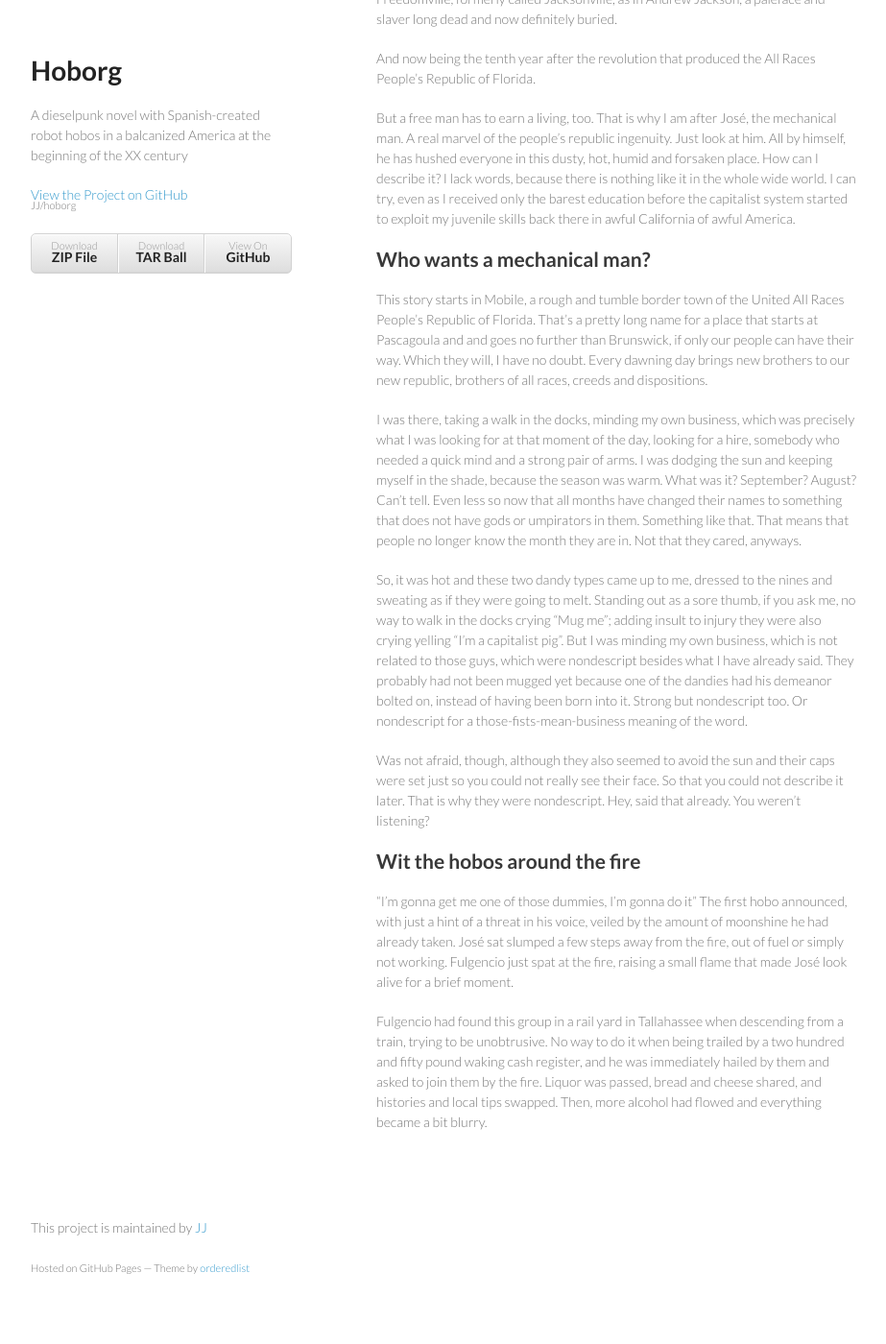
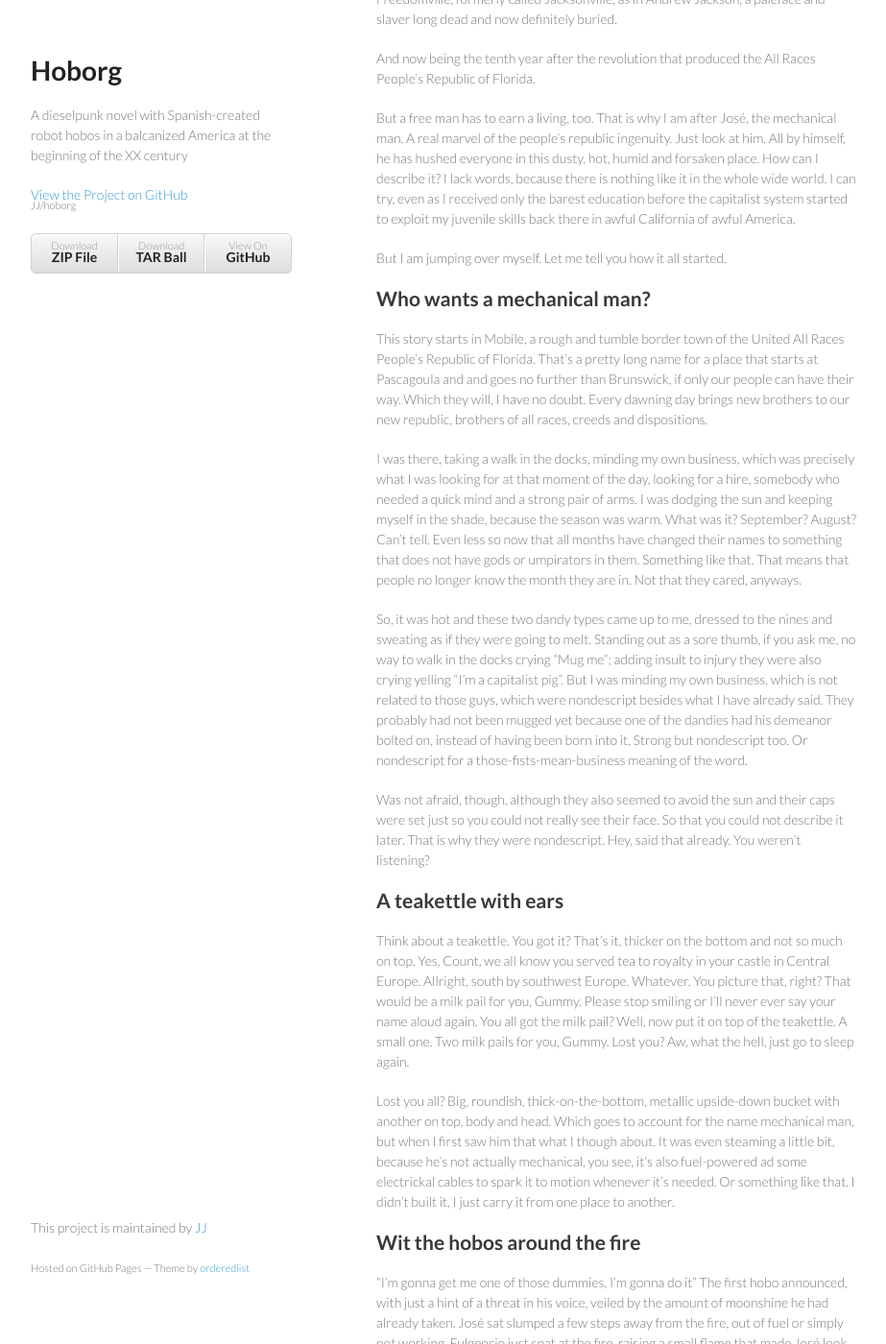
Before and after one commit to JJ/hoborg, a Jekyll site: the page built from text/text.md, in a window 1280 px wide and 1400 px high, scrolled down 363 px. Shown: the whole window at 96% size, without its empty margins (178-1101 px from the left). Built offline with Jekyll 4.4.1, drawn with Linux system fonts in a browser that asks for light colours.

Commit message:
Sync text/text.md from master to gh-pages

```diff
--- a/text/text.md
+++ b/text/text.md
@@ -35,6 +35,7 @@ world. I can try, even as I received only the barest education before
 the capitalist system started to exploit my juvenile skills back there
 in awful California of awful America.
 
+But I am jumping over myself. Let me tell you how it all started.
 
 Who wants a mechanical man?
 -------------------------------------------
@@ -72,6 +73,28 @@ their caps were set just so you could not really see their face. So
 that you could not describe it later. That is why they were
 nondescript. Hey, said that already. You weren't listening?
 
+A teakettle with ears
+---------------------------
+
+Think about a teakettle. You got it? That's it, thicker on the bottom
+and not so much on top. Yes, Count, we all know you served tea to
+royalty in your castle in Central Europe. Allright, south by southwest
+Europe. Whatever. You picture that, right? That would be a milk pail
+for you, Gummy. Please stop smiling or I'll never ever say your name
+aloud again. You all got the milk pail? Well, now put it on top of the
+teakettle. A small one. Two milk pails for you, Gummy. Lost you? Aw,
+what the hell, just go to sleep again.
+
+Lost you all? Big, roundish, thick-on-the-bottom, metallic upside-down
+bucket with another on top, body and head. Which goes to account for
+the name mechanical man, but when I first saw him that what I though
+about. It was even steaming a little bit, because he's not actually
+mechanical, you see, it's also fuel-powered ad some electrickal cables
+to spark it to motion whenever it's needed. Or something like that. I
+didn't built it, I just carry it from one place to another.
+
+
+
 Wit the hobos around the fire
 --------------
 
```
